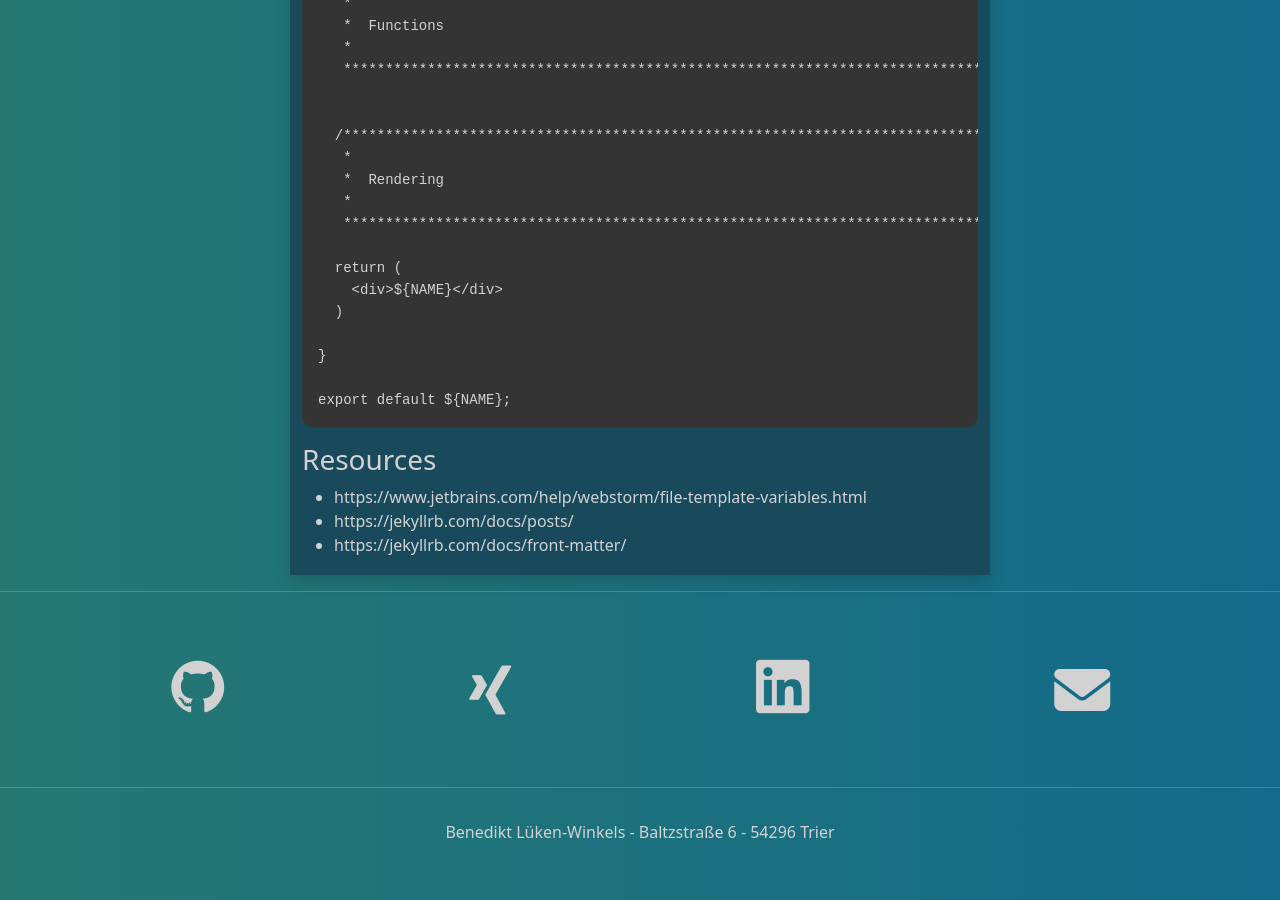
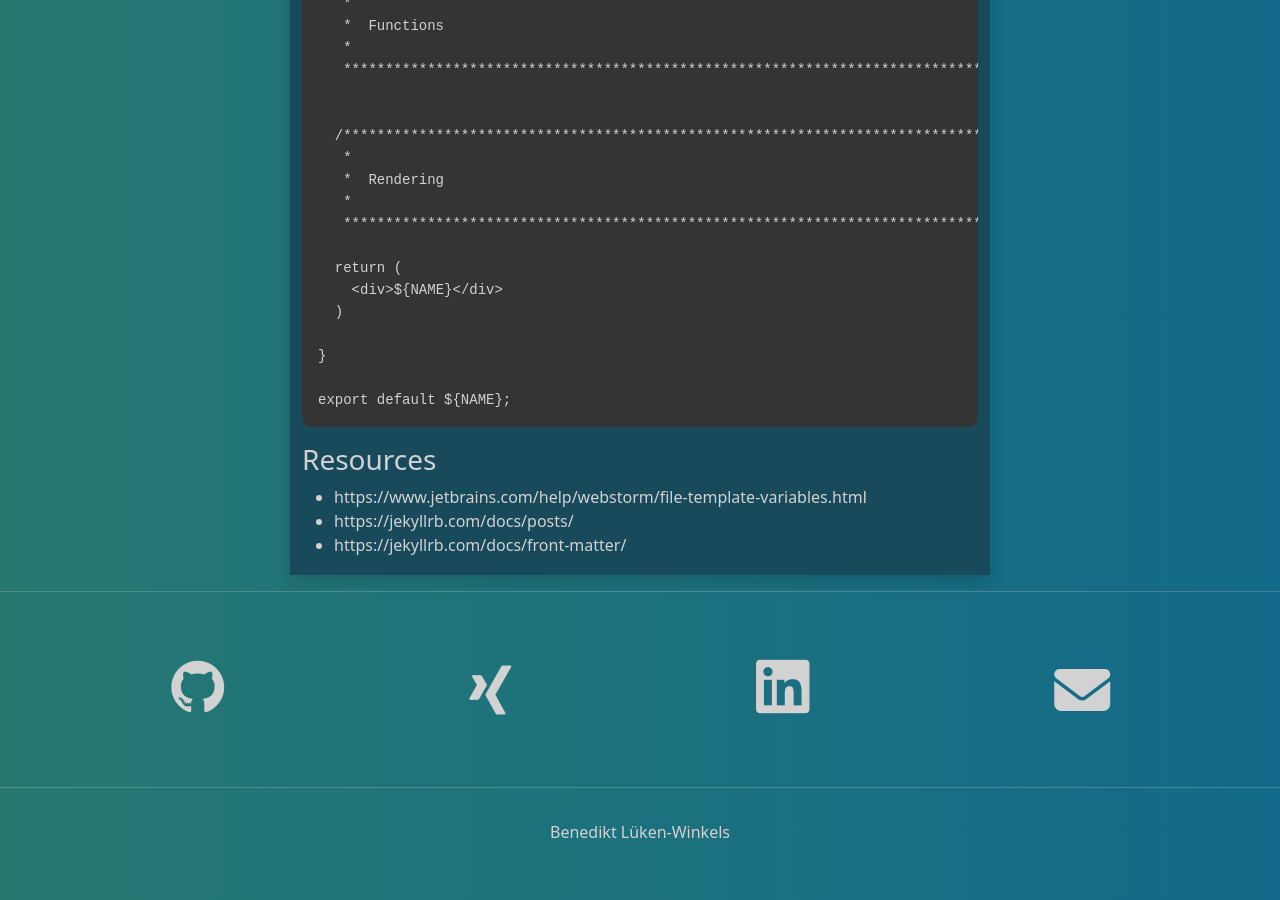
Before and after one commit to BeneLuWi/beneluwi.github.io, a Jekyll site: the page built from collections/_posts/2022-09-17-no-more-boilerplate.md, in a window 1280 px wide and 900 px high, scrolled down 3747 px. Built offline with Jekyll 4.4.1, drawn with Linux system fonts in a browser that asks for light colours.

Commit message:
Update Some Details

```diff
--- a/_layouts/default.html
+++ b/_layouts/default.html
@@ -36,7 +36,7 @@
       </div>
       <hr />
       <div class="p-3 d-flex justify-content-center">
-        <span>Benedikt Lüken-Winkels - Baltzstraße 6 - 54296 Trier</span>
+        <span>Benedikt Lüken-Winkels</span>
       </div>
     </footer>
     <script src="/assets/js/vendor/bootstrap/bootstrap.bundle.min.js"></script>
--- a/_layouts/home.html
+++ b/_layouts/home.html
@@ -18,14 +18,14 @@
       <div class="display-4">Hi<span class="welcome-text">,</span></div>
       <div class="welcome-text">
         <div class="display-6 m-3">
-          I'm Benedikt, a 29-year-old software architect. I work at the Fraunhofer Institute for Experimental Software Engineering (IESE).
+          I'm Benedikt, a 30-year-old software architect. I work at the Fraunhofer Institute for Experimental Software Engineering (IESE).
         </div>
         <div class="display-6 m-3">I'm passionate about coding and experimenting with web applications.</div>
         <hr/>
         <div class="d-flex justify-content-between">
           <div>
             <small>Location</small><br/>
-            <small>Trier, Germany</small>
+            <small>Germany</small>
           </div>
           <div>
             <small>Web</small><br/>
```
Also changed, not shown: collections/_drafts/foldrs.md (renamed from collections/_apps/foldrs.md).
